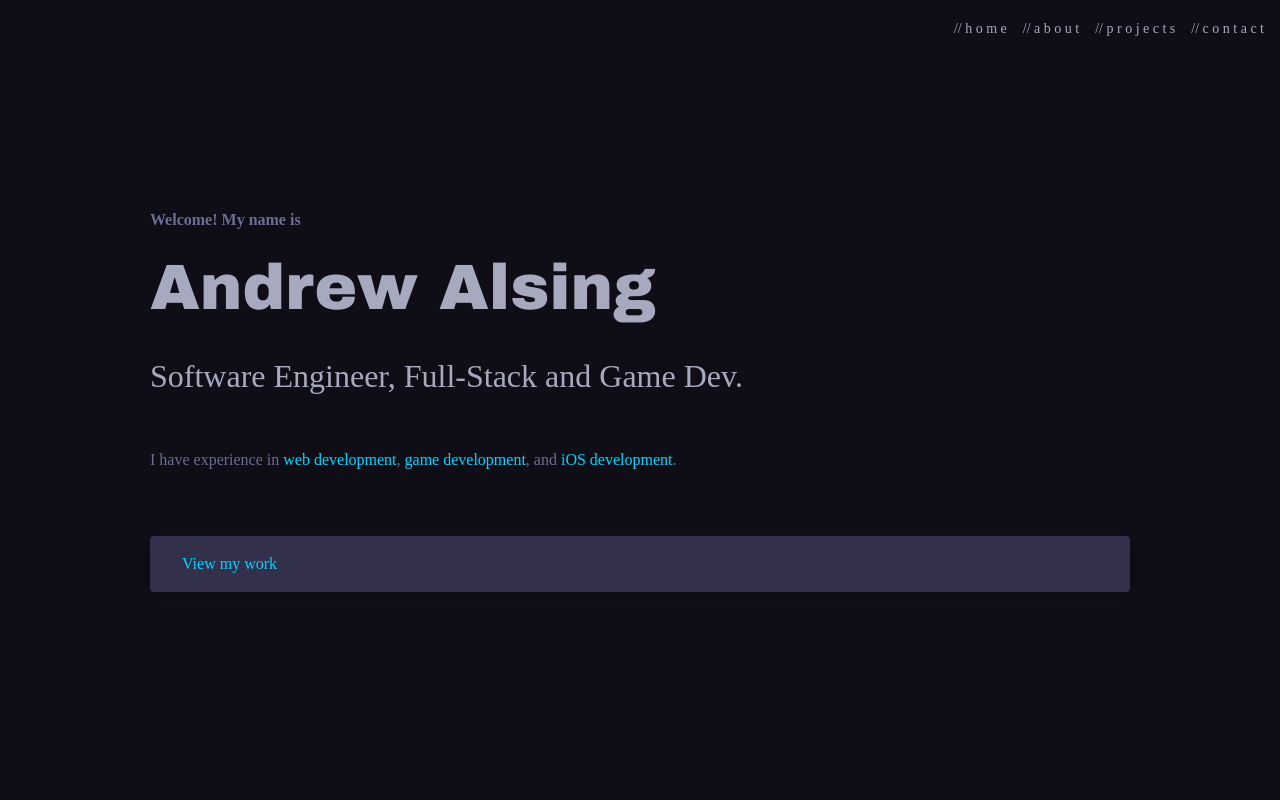
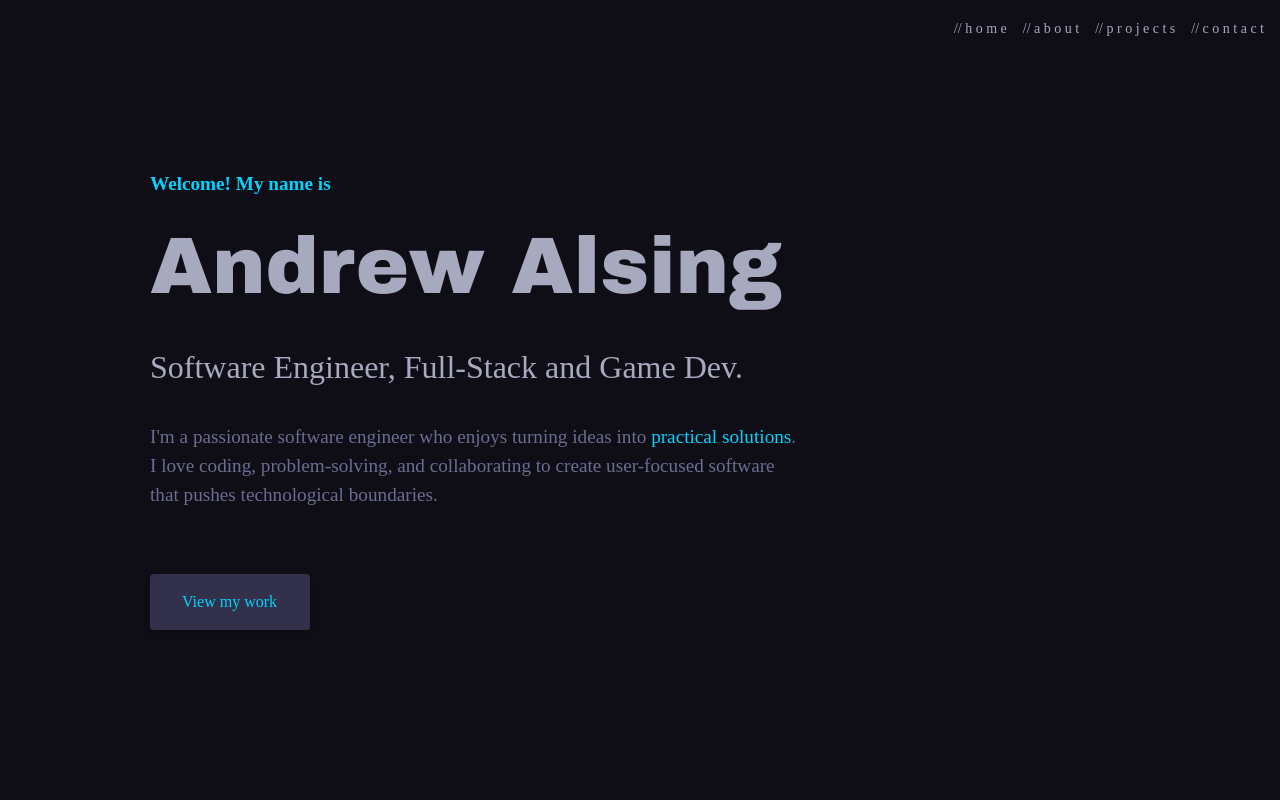
Before and after one commit to Andrew32A/andrew-alsing, a plain HTML site: page index.html in a window 1280 px wide. Shown: the top 800 px of the page. Drawn offline with Linux system fonts and the light colour scheme.

Commit message:
updated content, spacing, and font size

```diff
--- a/index.html
+++ b/index.html
@@ -37,9 +37,10 @@
         <h2 class="name-heading">Andrew Alsing</h2>
         <h3 class="subheading">Software Engineer, Full-Stack and Game Dev.</h3>
         <p class="intro-text">
-          I have experience in <span class="highlight">web development</span>,
-          <span class="highlight">game development</span>, and
-          <span class="highlight">iOS development</span>.
+          I'm a passionate software engineer who enjoys turning ideas into
+          <span class="highlight">practical solutions</span>. I love coding,
+          problem-solving, and collaborating to create user-focused software
+          that pushes technological boundaries.
         </p>
         <a href="#projects" class="cta-btn">View my work</a>
       </section>
--- a/src/css/styles.css
+++ b/src/css/styles.css
@@ -12,10 +12,11 @@
   /* font and font size */
   --main-font: "Avenir", "arial" monospace;
   --title-font: "Arial Black", Gadget, sans-serif;
-  --font-size-large: 4rem;
+  --font-size-large: 5rem;
   --font-size-medium: 2rem;
   --font-size-normal: 1rem;
   --font-size-small: 0.875rem;
+  --font-size-1--2: 1.2rem;
 
   /* colors */
   --color-background: #0f0e17;
@@ -93,8 +94,8 @@ body {
 }
 
 .main-heading {
-  font-size: var(--font-size-normal);
-  color: var(--color-heading);
+  font-size: var(--font-size-1--2);
+  color: var(--color-accent);
   margin-bottom: 0.5rem;
 }
 
@@ -110,11 +111,11 @@ body {
   font-size: var(--font-size-medium);
   font-weight: 400;
   color: var(--color-text);
-  margin-bottom: 3rem;
+  margin-bottom: 2rem;
 }
 
 .intro-text {
-  font-size: var(--font-size-normal);
+  font-size: var(--font-size-1--2);
   color: var(--color-heading);
   max-width: 650px;
   margin-bottom: 4rem;
@@ -125,6 +126,7 @@ body {
 }
 
 .cta-btn {
+  width: 10rem;
   display: inline-block;
   background-color: var(--color-btn);
   color: var(--color-btn-text);
```
